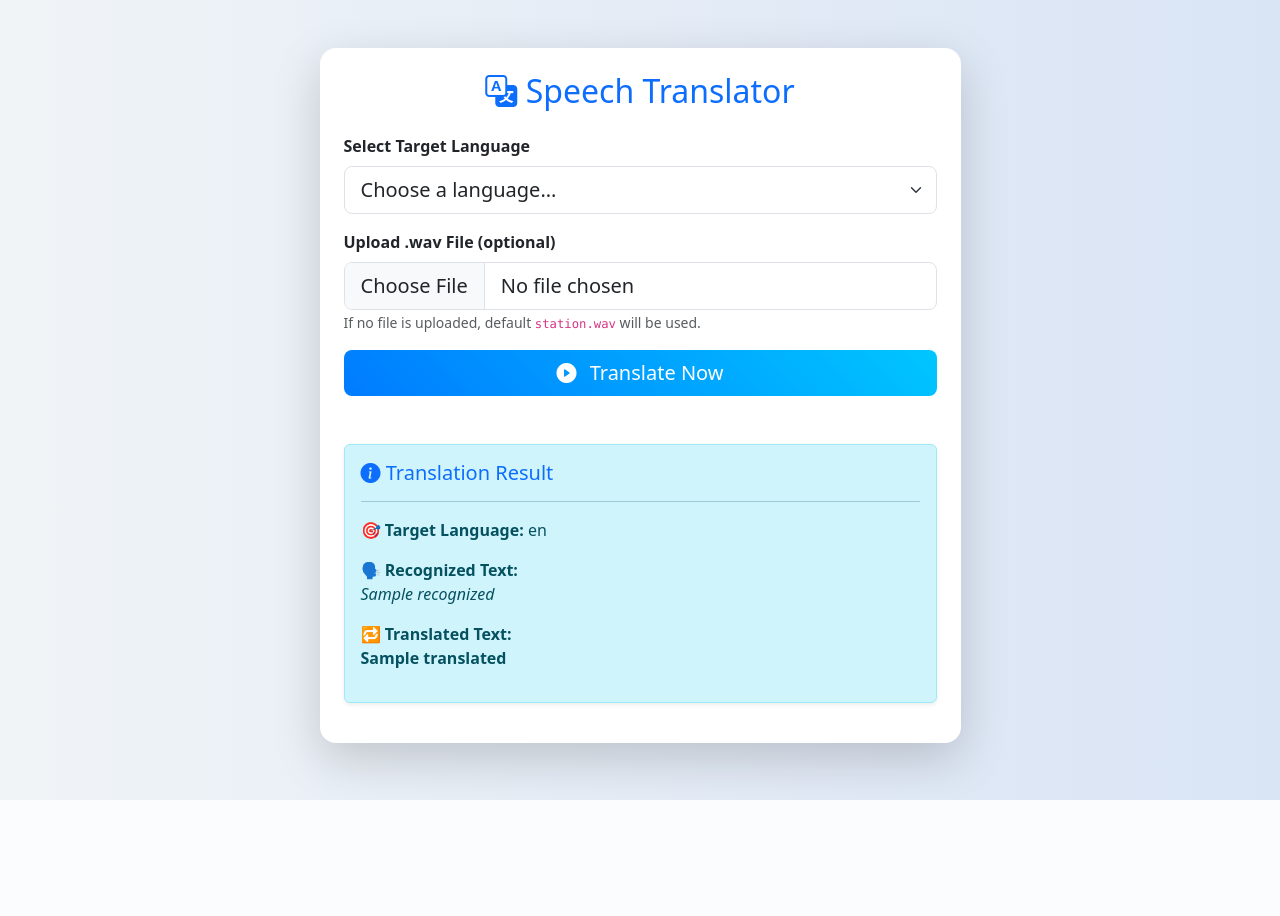
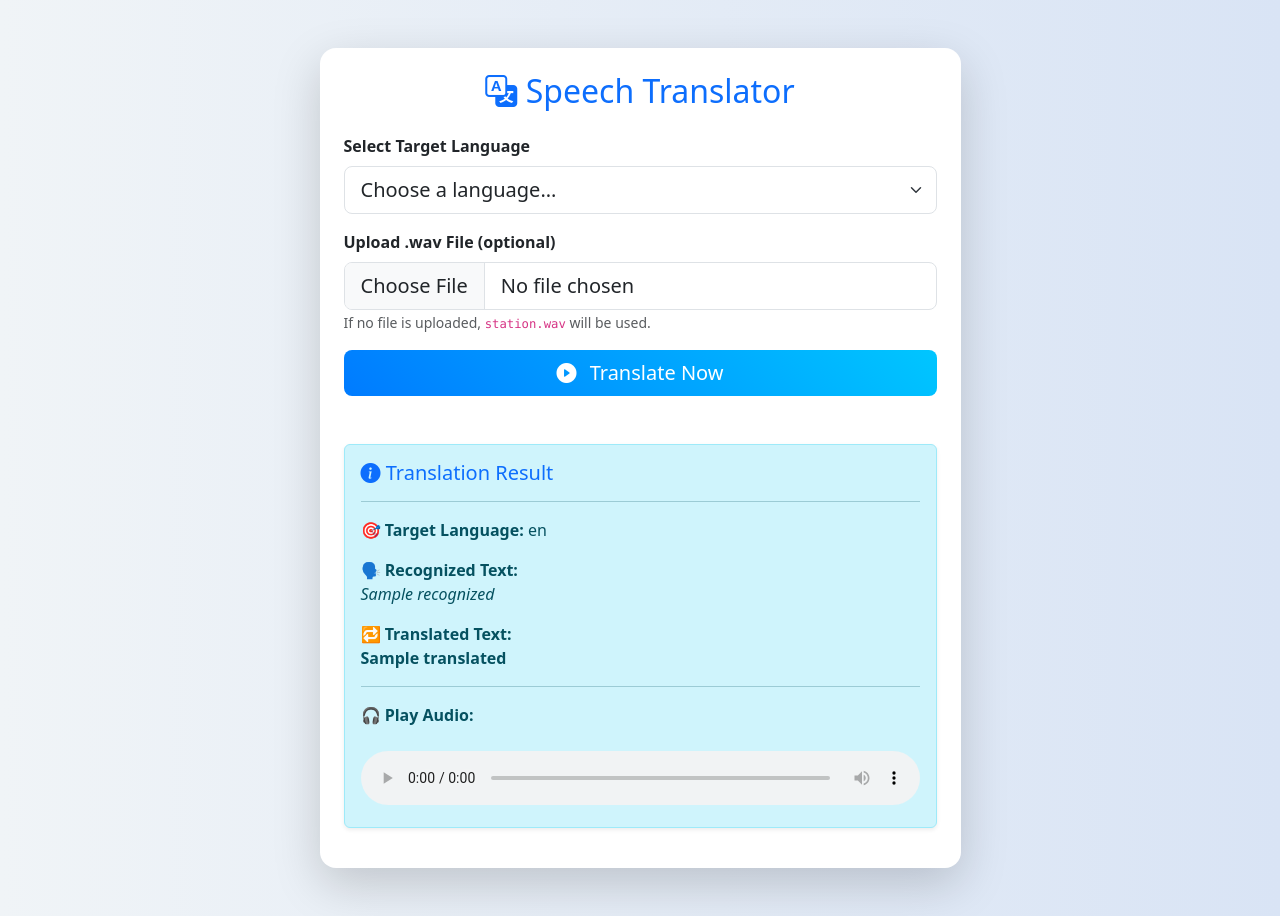
Before and after one commit to ShoryaD/Speech-Translator, a Flask app: template templates/index.html in a window 1280 px wide. Before the commit the page ends 800 px from the top, so only its background shows below. Run offline with Flask 3, Linux system fonts and the light colour scheme; the template is opened without the code that fills it: most values are stand-ins (such as "Sample title", 1, 10 or a date in 2020).

Commit message:
Last Commit

```diff
--- a/app.py
+++ b/app.py
@@ -1,4 +1,156 @@
-from flask import Flask, render_template, request
+# from flask import Flask, render_template, request
+# from dotenv import load_dotenv
+# from werkzeug.utils import secure_filename
+# import os
+# import subprocess
+# import shutil
+# import azure.cognitiveservices.speech as speechsdk
+
+# # Load credentials from .env
+# load_dotenv()
+# cog_key = os.getenv("COG_SERVICE_KEY")
+# cog_region = os.getenv("COG_SERVICE_REGION")
+
+# app = Flask(__name__)
+# UPLOAD_FOLDER = "uploads"
+# CHUNK_FOLDER = os.path.join(UPLOAD_FOLDER, "chunks")
+# DEFAULT_AUDIO = "station.wav"
+# ALLOWED_EXTENSIONS = {"wav"}
+
+# app.config["UPLOAD_FOLDER"] = UPLOAD_FOLDER
+# app.config["CHUNK_FOLDER"] = CHUNK_FOLDER
+
+# LANGUAGES = {
+#     "fr": "French",
+#     "es": "Spanish",
+#     "hi": "Hindi",
+#     "de": "German",
+#     "it": "Italian",
+#     "ja": "Japanese",
+#     "ko": "Korean",
+#     "zh-Hans": "Chinese (Simplified)",
+#     "ru": "Russian",
+#     "ar": "Arabic"
+# }
+
+# def allowed_file(filename):
+#     return '.' in filename and filename.rsplit('.', 1)[1].lower() in ALLOWED_EXTENSIONS
+
+# def split_audio(file_path, chunk_folder):
+#     os.makedirs(chunk_folder, exist_ok=True)
+#     chunk_pattern = os.path.join(chunk_folder, "chunk_%03d.wav")
+#     command = [
+#         "ffmpeg",
+#         "-i", file_path,
+#         "-f", "segment",
+#         "-segment_time", "60",
+#         "-c", "copy",
+#         chunk_pattern
+#     ]
+#     subprocess.run(command, check=True)
+#     return sorted([os.path.join(chunk_folder, f) for f in os.listdir(chunk_folder) if f.endswith(".wav")])
+
+# def translate_audio_continuous(target_language, audio_file):
+#     config = speechsdk.translation.SpeechTranslationConfig(
+#         subscription=cog_key,
+#         region=cog_region
+#     )
+#     config.speech_recognition_language = "en-US"
+#     config.add_target_language(target_language)
+
+#     audio_input = speechsdk.audio.AudioConfig(filename=audio_file)
+#     recognizer = speechsdk.translation.TranslationRecognizer(
+#         translation_config=config,
+#         audio_config=audio_input
+#     )
+
+#     recognized_text = []
+#     translated_text = []
+#     done = False
+
+#     def result_callback(evt):
+#         if evt.result.reason == speechsdk.ResultReason.TranslatedSpeech:
+#             recognized_text.append(evt.result.text)
+#             translated_text.append(evt.result.translations.get(target_language, ""))
+#         elif evt.result.reason == speechsdk.ResultReason.RecognizedSpeech:
+#             recognized_text.append(evt.result.text)
+#             translated_text.append("(No translation)")
+
+#     def stop_callback(evt):
+#         nonlocal done
+#         done = True
+
+#     recognizer.recognized.connect(result_callback)
+#     recognizer.session_stopped.connect(stop_callback)
+#     recognizer.canceled.connect(stop_callback)
+
+#     recognizer.start_continuous_recognition()
+#     while not done:
+#         pass
+#     recognizer.stop_continuous_recognition()
+
+#     return " ".join(recognized_text), " ".join(translated_text)
+
+# @app.route("/", methods=["GET", "POST"])
+# def index():
+#     result = {}
+#     if request.method == "POST":
+#         target_lang = request.form.get("language")
+#         uploaded_file = request.files.get("audio")
+#         audio_file_path = None
+#         used_fallback = False
+
+#         # ✅ Validate file input and fallback
+#         if uploaded_file and uploaded_file.filename and allowed_file(uploaded_file.filename):
+#             os.makedirs(UPLOAD_FOLDER, exist_ok=True)
+#             filename = secure_filename(uploaded_file.filename)
+#             audio_file_path = os.path.join(UPLOAD_FOLDER, filename)
+#             uploaded_file.save(audio_file_path)
+#         elif os.path.exists(DEFAULT_AUDIO):
+#             audio_file_path = DEFAULT_AUDIO
+#             used_fallback = True
+#         else:
+#             result = {
+#                 "language": LANGUAGES.get(target_lang, target_lang),
+#                 "recognized": "(Error)",
+#                 "translated": "No audio uploaded, and default.wav not found."
+#             }
+#             return render_template("index.html", languages=LANGUAGES, result=result)
+
+#         recognized_all, translated_all = "", ""
+
+#         try:
+#             chunks = split_audio(audio_file_path, CHUNK_FOLDER)
+#             for chunk in chunks:
+#                 recognized, translated = translate_audio_continuous(target_lang, chunk)
+#                 recognized_all += recognized + " "
+#                 translated_all += translated + " "
+#         except Exception as e:
+#             recognized_all, translated_all = "(Error)", str(e)
+#         finally:
+#             try:
+#                 if not used_fallback and audio_file_path and os.path.exists(audio_file_path):
+#                     os.remove(audio_file_path)
+#                 if os.path.exists(CHUNK_FOLDER):
+#                     shutil.rmtree(CHUNK_FOLDER)
+#             except Exception as cleanup_error:
+#                 print(f"Cleanup error: {cleanup_error}")
+
+#         result = {
+#             "language": LANGUAGES.get(target_lang, target_lang),
+#             "recognized": recognized_all.strip(),
+#             "translated": translated_all.strip()
+#         }
+
+#     return render_template("index.html", languages=LANGUAGES, result=result)
+
+# if __name__ == "__main__":
+#     os.makedirs(UPLOAD_FOLDER, exist_ok=True)
+#     os.makedirs(CHUNK_FOLDER, exist_ok=True)
+#     app.run(debug=True)
+
+
+from flask import Flask, render_template, request, url_for, send_from_directory
 from dotenv import load_dotenv
 from werkzeug.utils import secure_filename
 import os
@@ -6,63 +158,48 @@ import subprocess
 import shutil
 import azure.cognitiveservices.speech as speechsdk
 
-# Load credentials from .env
+# Load environment variables
 load_dotenv()
 cog_key = os.getenv("COG_SERVICE_KEY")
 cog_region = os.getenv("COG_SERVICE_REGION")
 
+# Flask setup
 app = Flask(__name__)
-UPLOAD_FOLDER = "uploads"
-CHUNK_FOLDER = os.path.join(UPLOAD_FOLDER, "chunks")
+
+STATIC_UPLOAD_FOLDER = "static/uploads"
+CHUNK_FOLDER = os.path.join(STATIC_UPLOAD_FOLDER, "chunks")
 DEFAULT_AUDIO = "station.wav"
 ALLOWED_EXTENSIONS = {"wav"}
 
-app.config["UPLOAD_FOLDER"] = UPLOAD_FOLDER
+app.config["UPLOAD_FOLDER"] = STATIC_UPLOAD_FOLDER
 app.config["CHUNK_FOLDER"] = CHUNK_FOLDER
 
+# Target language options
 LANGUAGES = {
-    "fr": "French",
-    "es": "Spanish",
-    "hi": "Hindi",
-    "de": "German",
-    "it": "Italian",
-    "ja": "Japanese",
-    "ko": "Korean",
-    "zh-Hans": "Chinese (Simplified)",
-    "ru": "Russian",
-    "ar": "Arabic"
+    "fr": "French", "es": "Spanish", "hi": "Hindi", "de": "German", "it": "Italian",
+    "ja": "Japanese", "ko": "Korean", "zh-Hans": "Chinese (Simplified)", "ru": "Russian", "ar": "Arabic"
 }
 
+# Check if file is a .wav file
 def allowed_file(filename):
     return '.' in filename and filename.rsplit('.', 1)[1].lower() in ALLOWED_EXTENSIONS
 
+# Split large audio into chunks for processing
 def split_audio(file_path, chunk_folder):
     os.makedirs(chunk_folder, exist_ok=True)
     chunk_pattern = os.path.join(chunk_folder, "chunk_%03d.wav")
-    command = [
-        "ffmpeg",
-        "-i", file_path,
-        "-f", "segment",
-        "-segment_time", "60",
-        "-c", "copy",
-        chunk_pattern
-    ]
+    command = ["ffmpeg", "-i", file_path, "-f", "segment", "-segment_time", "60", "-c", "copy", chunk_pattern]
     subprocess.run(command, check=True)
     return sorted([os.path.join(chunk_folder, f) for f in os.listdir(chunk_folder) if f.endswith(".wav")])
 
+# Translate each chunk using Azure Cognitive Services
 def translate_audio_continuous(target_language, audio_file):
-    config = speechsdk.translation.SpeechTranslationConfig(
-        subscription=cog_key,
-        region=cog_region
-    )
+    config = speechsdk.translation.SpeechTranslationConfig(subscription=cog_key, region=cog_region)
     config.speech_recognition_language = "en-US"
     config.add_target_language(target_language)
 
     audio_input = speechsdk.audio.AudioConfig(filename=audio_file)
-    recognizer = speechsdk.translation.TranslationRecognizer(
-        translation_config=config,
-        audio_config=audio_input
-    )
+    recognizer = speechsdk.translation.TranslationRecognizer(translation_config=config, audio_config=audio_input)
 
     recognized_text = []
     translated_text = []
@@ -94,31 +231,35 @@ def translate_audio_continuous(target_language, audio_file):
 @app.route("/", methods=["GET", "POST"])
 def index():
     result = {}
+
     if request.method == "POST":
         target_lang = request.form.get("language")
         uploaded_file = request.files.get("audio")
         audio_file_path = None
+        result_audio_path = None
         used_fallback = False
 
-        # ✅ Validate file input and fallback
+        os.makedirs(app.config["UPLOAD_FOLDER"], exist_ok=True)
+
         if uploaded_file and uploaded_file.filename and allowed_file(uploaded_file.filename):
-            os.makedirs(UPLOAD_FOLDER, exist_ok=True)
             filename = secure_filename(uploaded_file.filename)
-            audio_file_path = os.path.join(UPLOAD_FOLDER, filename)
+            audio_file_path = os.path.join(app.config["UPLOAD_FOLDER"], filename)
             uploaded_file.save(audio_file_path)
+            result_audio_path = url_for("uploaded_file", filename=filename)
         elif os.path.exists(DEFAULT_AUDIO):
             audio_file_path = DEFAULT_AUDIO
+            result_audio_path = url_for("serve_station_audio")
             used_fallback = True
         else:
             result = {
                 "language": LANGUAGES.get(target_lang, target_lang),
                 "recognized": "(Error)",
-                "translated": "No audio uploaded, and default.wav not found."
+                "translated": "No audio uploaded, and station.wav not found.",
+                "audio_path": None
             }
             return render_template("index.html", languages=LANGUAGES, result=result)
 
         recognized_all, translated_all = "", ""
-
         try:
             chunks = split_audio(audio_file_path, CHUNK_FOLDER)
             for chunk in chunks:
@@ -129,8 +270,6 @@ def index():
             recognized_all, translated_all = "(Error)", str(e)
         finally:
             try:
-                if not used_fallback and audio_file_path and os.path.exists(audio_file_path):
-                    os.remove(audio_file_path)
                 if os.path.exists(CHUNK_FOLDER):
                     shutil.rmtree(CHUNK_FOLDER)
             except Exception as cleanup_error:
@@ -139,12 +278,22 @@ def index():
         result = {
             "language": LANGUAGES.get(target_lang, target_lang),
             "recognized": recognized_all.strip(),
-            "translated": translated_all.strip()
+            "translated": translated_all.strip(),
+            "audio_path": result_audio_path
         }
 
     return render_template("index.html", languages=LANGUAGES, result=result)
 
+# Serve uploaded file from static/uploads/
+@app.route("/uploads/<path:filename>")
+def uploaded_file(filename):
+    return send_from_directory(app.config["UPLOAD_FOLDER"], filename)
+
+# Serve station.wav from root (used as fallback)
+@app.route("/station.wav")
+def serve_station_audio():
+    return send_from_directory(".", DEFAULT_AUDIO)
+
 if __name__ == "__main__":
-    os.makedirs(UPLOAD_FOLDER, exist_ok=True)
-    os.makedirs(CHUNK_FOLDER, exist_ok=True)
+    os.makedirs(STATIC_UPLOAD_FOLDER, exist_ok=True)
     app.run(debug=True)
--- a/templates/index.html
+++ b/templates/index.html
@@ -4,26 +4,13 @@
   <meta charset="UTF-8">
   <title>Speech Translator</title>
   <meta name="viewport" content="width=device-width, initial-scale=1">
-  <!-- Bootstrap 5 CSS -->
   <link href="https://cdn.jsdelivr.net/npm/bootstrap@5.3.2/dist/css/bootstrap.min.css" rel="stylesheet">
-  <!-- Bootstrap Icons -->
   <link href="https://cdn.jsdelivr.net/npm/bootstrap-icons@1.10.5/font/bootstrap-icons.css" rel="stylesheet">
   <style>
-    body {
-      background: linear-gradient(to right, #f0f4f7, #d9e4f5);
-      min-height: 100vh;
-    }
-    .card {
-      border: none;
-      border-radius: 1rem;
-    }
-    .translate-btn {
-      background: linear-gradient(45deg, #007bff, #00c6ff);
-      border: none;
-    }
-    .translate-btn:hover {
-      background: linear-gradient(45deg, #0056b3, #0096c7);
-    }
+    body { background: linear-gradient(to right, #f0f4f7, #d9e4f5); min-height: 100vh; }
+    .card { border: none; border-radius: 1rem; }
+    .translate-btn { background: linear-gradient(45deg, #007bff, #00c6ff); border: none; }
+    .translate-btn:hover { background: linear-gradient(45deg, #0056b3, #0096c7); }
   </style>
 </head>
 <body>
@@ -48,7 +35,7 @@
             <div class="mb-3">
               <label for="audio" class="form-label fw-semibold">Upload .wav File (optional)</label>
               <input class="form-control form-control-lg" type="file" name="audio" id="audio" accept=".wav">
-              <small class="text-muted">If no file is uploaded, default <code>station.wav</code> will be used.</small>
+              <small class="text-muted">If no file is uploaded, <code>station.wav</code> will be used.</small>
             </div>
 
             <button type="submit" class="btn btn-lg text-white translate-btn w-100">
@@ -62,8 +49,17 @@
                 <h5 class="text-primary"><i class="bi bi-info-circle-fill"></i> Translation Result</h5>
                 <hr>
                 <p><strong>🎯 Target Language:</strong> {{ result.language }}</p>
-                <p><strong>🗣️ Recognized Text:</strong><br> <em>{{ result.recognized }}</em></p>
-                <p><strong>🔁 Translated Text:</strong><br> <strong>{{ result.translated }}</strong></p>
+                <p><strong>🗣️ Recognized Text:</strong><br><em>{{ result.recognized }}</em></p>
+                <p><strong>🔁 Translated Text:</strong><br><strong>{{ result.translated }}</strong></p>
+
+                {% if result.audio_path %}
+                <hr>
+                <p><strong>🎧 Play Audio:</strong></p>
+                <audio controls class="w-100 mt-2">
+                  <source src="{{ result.audio_path }}" type="audio/wav">
+                  Your browser does not support the audio element.
+                </audio>
+                {% endif %}
               </div>
             </div>
           {% endif %}
@@ -72,7 +68,6 @@
     </div>
   </div>
 
-  <!-- Bootstrap 5 JS -->
   <script src="https://cdn.jsdelivr.net/npm/bootstrap@5.3.2/dist/js/bootstrap.bundle.min.js"></script>
 </body>
 </html>
```
